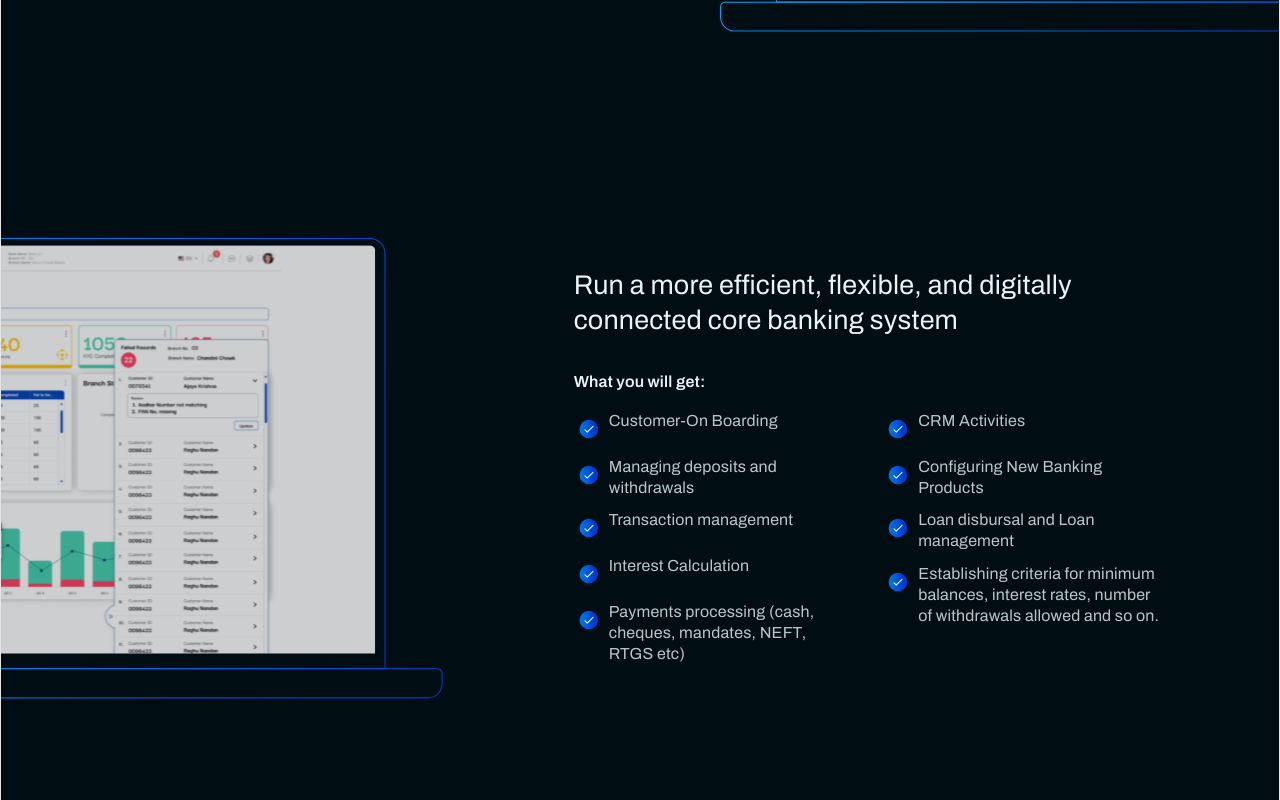
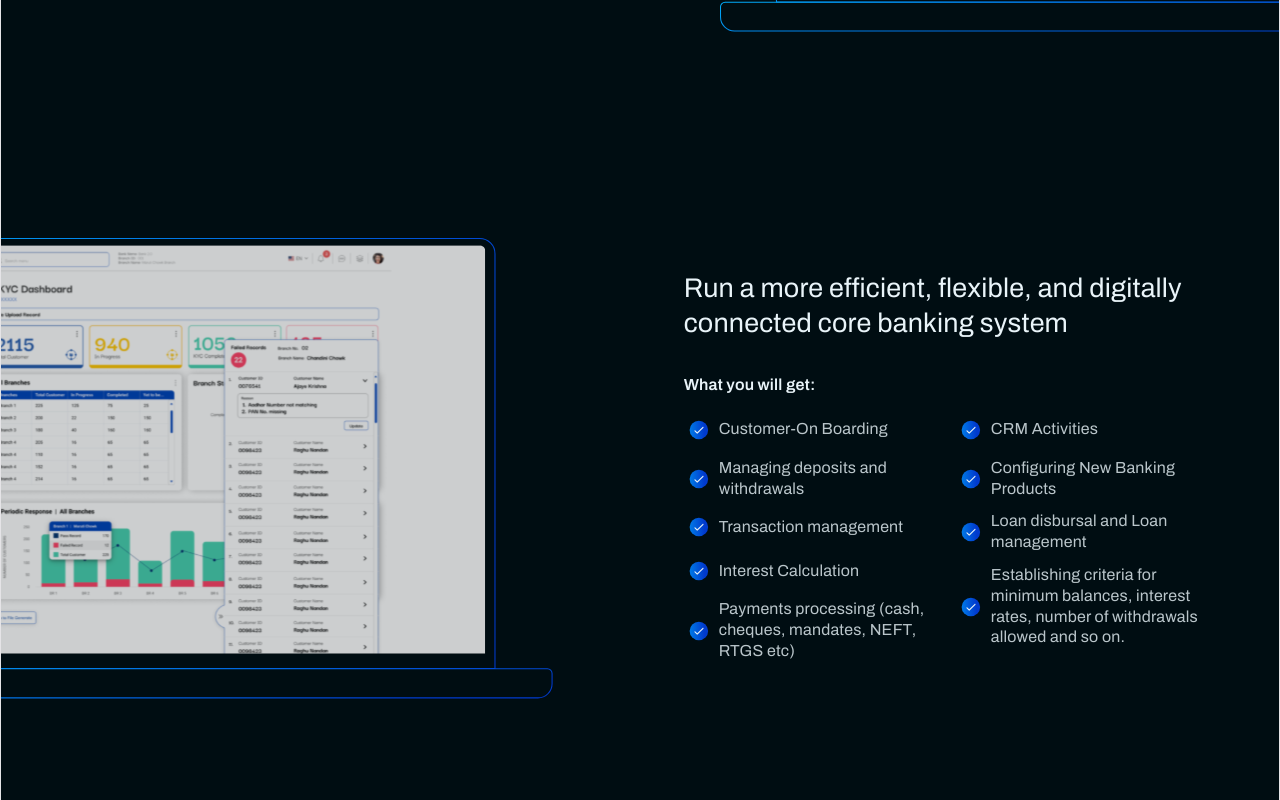
Before and after one commit to Shivarora22/BankingAppLandingPage, a React (Vite) app: page / in a window 1280 px wide. Shown: the part 2760-3560 px from the top of the page. Built offline with nearby package versions, Linux system fonts and the light colour scheme; a web font is replaced by a local one.

Commit message:
[FIX] fix for DigitalBanking laptop left crop issue + SVG icons issue

```diff
--- a/src/components/DigitalBanking/DigitalBanking.css
+++ b/src/components/DigitalBanking/DigitalBanking.css
@@ -147,7 +147,7 @@
   box-sizing: border-box;
   display: flex;
   align-items: center;
-  padding: 80px 80px 80px 0;
+  padding: 80px 80px 80px 110px;
   gap: 80px;
 }
 
@@ -224,14 +224,13 @@
 .db-s2-item {
   display: flex;
   flex-direction: row;
-  align-items: flex-start;
+  align-items: center;
   gap: 5px;
   padding: 4px 0;
 }
 
 .db-s2-item svg {
   flex-shrink: 0;
-  margin-top: 2px;
 }
 
 .db-s2-item-text {
```
